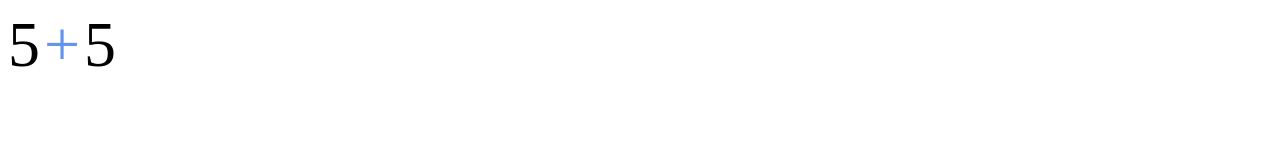
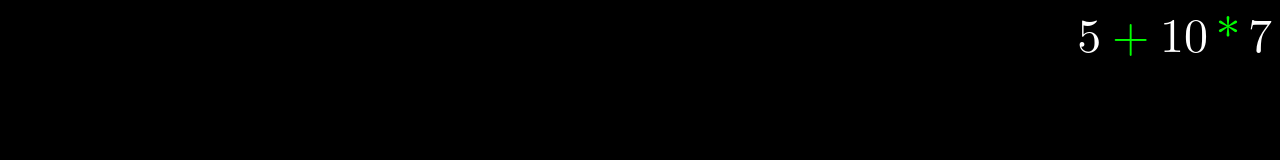
Before and after one commit to keteksemut/learn-ts, a website built with Vite: page index.html in a window 1280 px wide. Built offline with nearby package versions, Linux system fonts and the light colour scheme.

Commit message:
remove everything

```diff
--- a/index.html
+++ b/index.html
@@ -5,13 +5,23 @@
     <link rel="icon" type="image/svg+xml" href="/favicon.svg" />
     <meta name="viewport" content="width=device-width, initial-scale=1.0" />
     <link rel="stylesheet" href="./src/style.css" />
+    <script src="./src/main.ts" defer></script>
     <title>learn-ts</title>
   </head>
   <body>
     <div id="app">
-      <span>5</span>
-      <span class="operation">+</span>
-      <span>5</span>
+      <div class="display">
+        <output
+          id="expressionOutput"
+          class="expression-output"
+          aria-live="polite"
+        >
+          <math id="currentExpression"></math>
+        </output>
+        <output id="resultOutput" class="result-output" aria-live="polite">
+          <math id="previewResult"></math>
+        </output>
+      </div>
     </div>
   </body>
 </html>
--- /dev/null
+++ b/src/main.ts
@@ -0,0 +1,49 @@
+let previous: string = "",
+  current: string = "",
+  operation: "+" | "-" | "*" | "/" | null = null,
+  reset: boolean = true;
+
+const MATH_NS: string = "http://www.w3.org/1998/Math/MathML";
+type mathTag = "mn" | "mo" | "mi" | "mrow";
+
+const currentExpression = document.getElementById(
+  "currentExpression",
+) as MathMLElement;
+
+console.log(currentExpression);
+
+function setExpression(type: mathTag, value: number | string): void {
+  const newMathML = document.createElementNS(MATH_NS, type);
+
+  newMathML.textContent = value.toString();
+  currentExpression.append(newMathML);
+}
+
+setExpression("mn", 5);
+setExpression("mo", "+");
+setExpression("mn", 10);
+setExpression("mo", "*");
+setExpression("mn", 7);
+
+const result = currentExpression.textContent;
+console.log(result);
+console.log(result.length);
+
+const token = [];
+let currentNumber = "";
+
+for (let i = 0; i <= result.length - 1; i++) {
+  if (!isNaN(parseFloat(result[i]))) {
+    currentNumber += result[i];
+  } else {
+    token.push(Number(currentNumber));
+    token.push(result[i]);
+    currentNumber = "";
+  }
+}
+
+if (!!currentNumber) {
+  token.push(Number(currentNumber));
+}
+
+console.log(token);
--- a/src/style.css
+++ b/src/style.css
@@ -1,7 +1,26 @@
-span {
-  font-size: 64px;
+body {
+  background: #000;
 }
 
-.operation {
-  color: cornflowerblue;
+.display {
+  display: flex;
+  flex-direction: column;
+  gap: 8px;
+  text-align: right;
 }
+
+/* Expression */
+#expressionOutput {
+  font-size: 48px;
+  color: white;
+}
+
+#expressionOutput mo,
+#resultOutput {
+  color: lime;
+}
+
+/* Result */
+#resultOutput {
+  font-size: 32px;
+}
```
